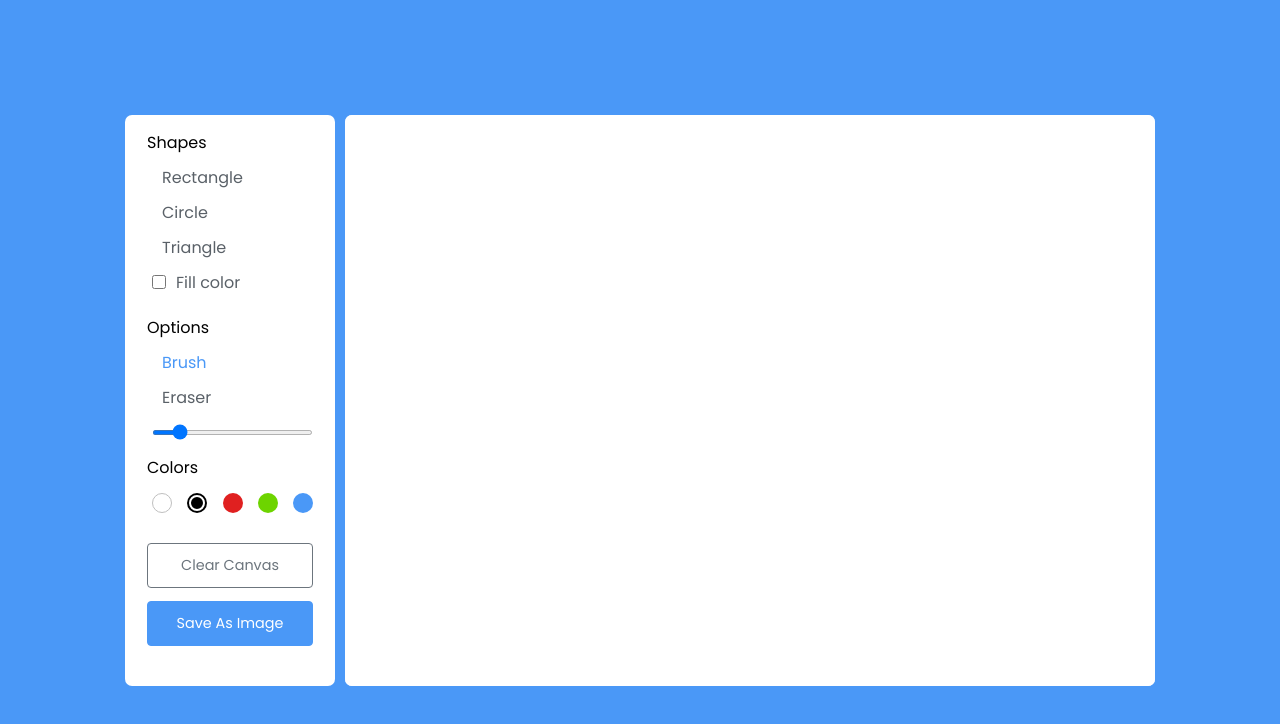
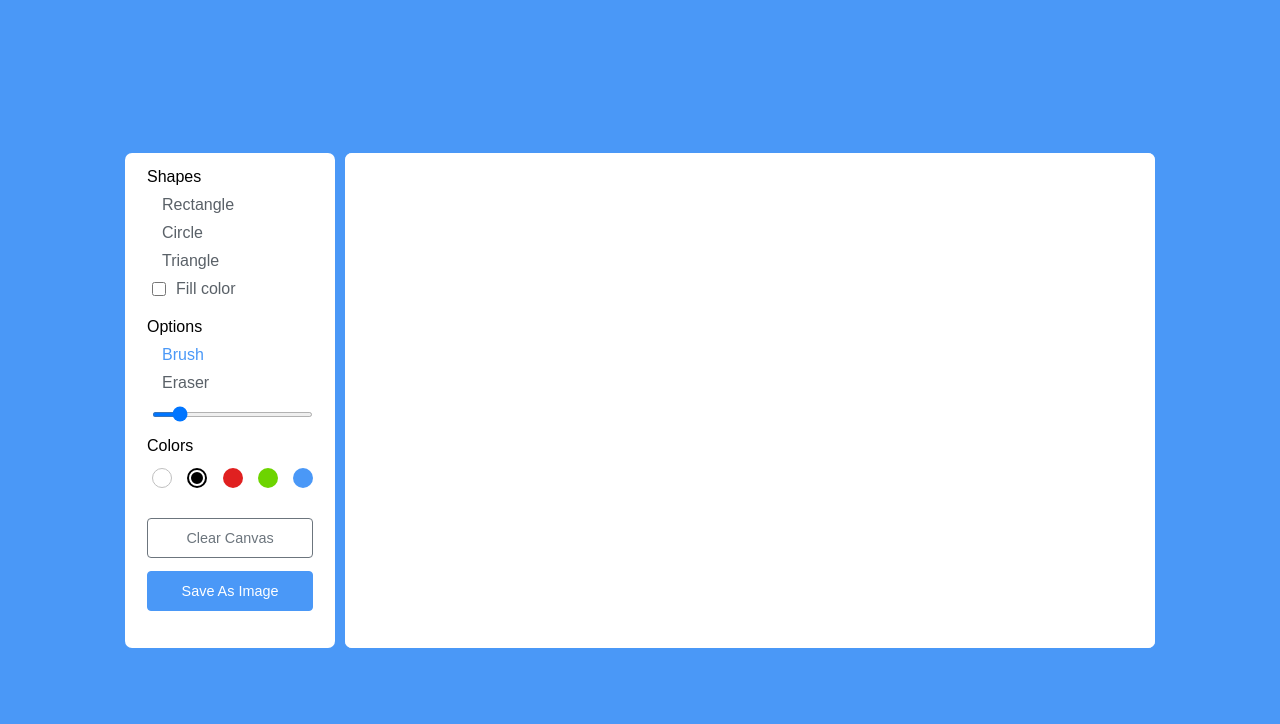
Before and after one commit to Pall23022000/KBCNMU2, a plain HTML site: page paint.html in a window 1280 px wide. Drawn offline with Linux system fonts and the light colour scheme.

Commit message:
Update paint.css

```diff
--- a/paint.css
+++ b/paint.css
@@ -1,4 +1,4 @@
-@import url('https://fonts.googleapis.com/css2?family=Poppins:wght@400;500;600&display=swap');
+
 *{
     margin: 0;
     padding: 0;
```
